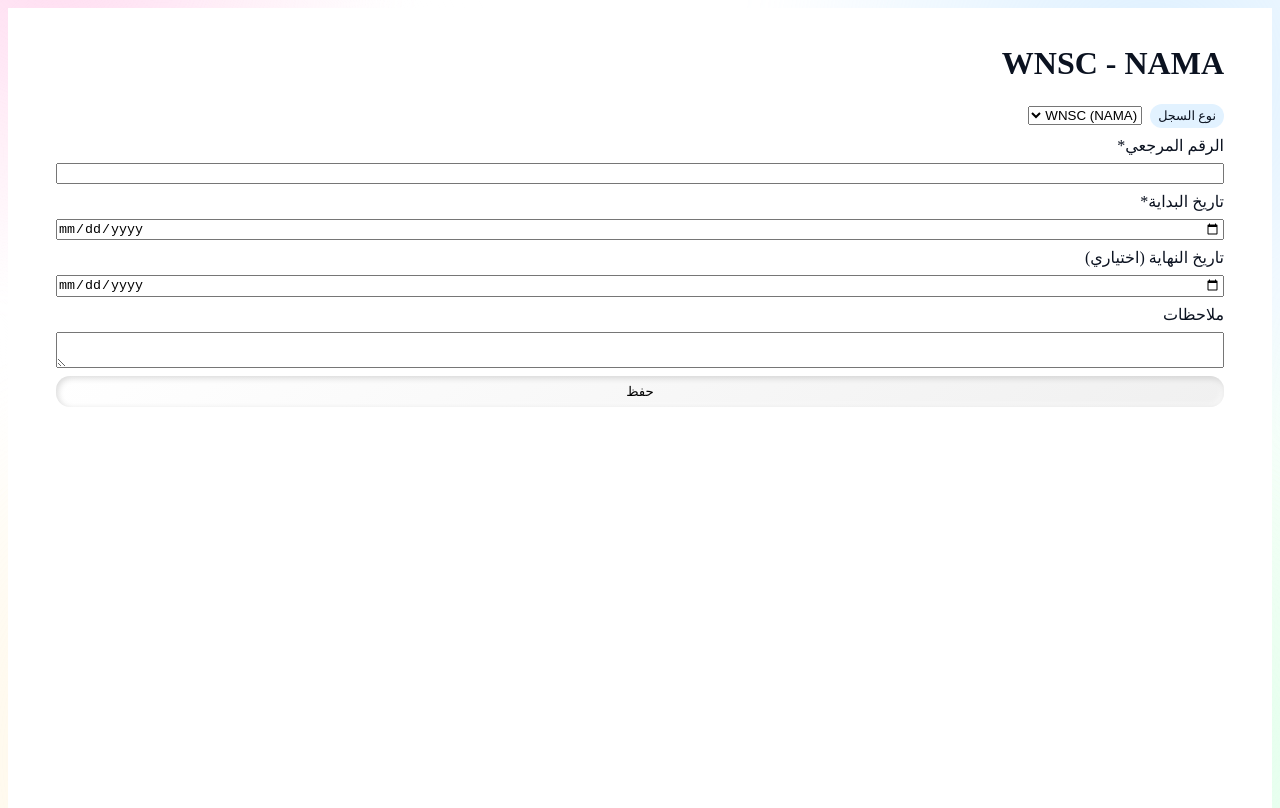
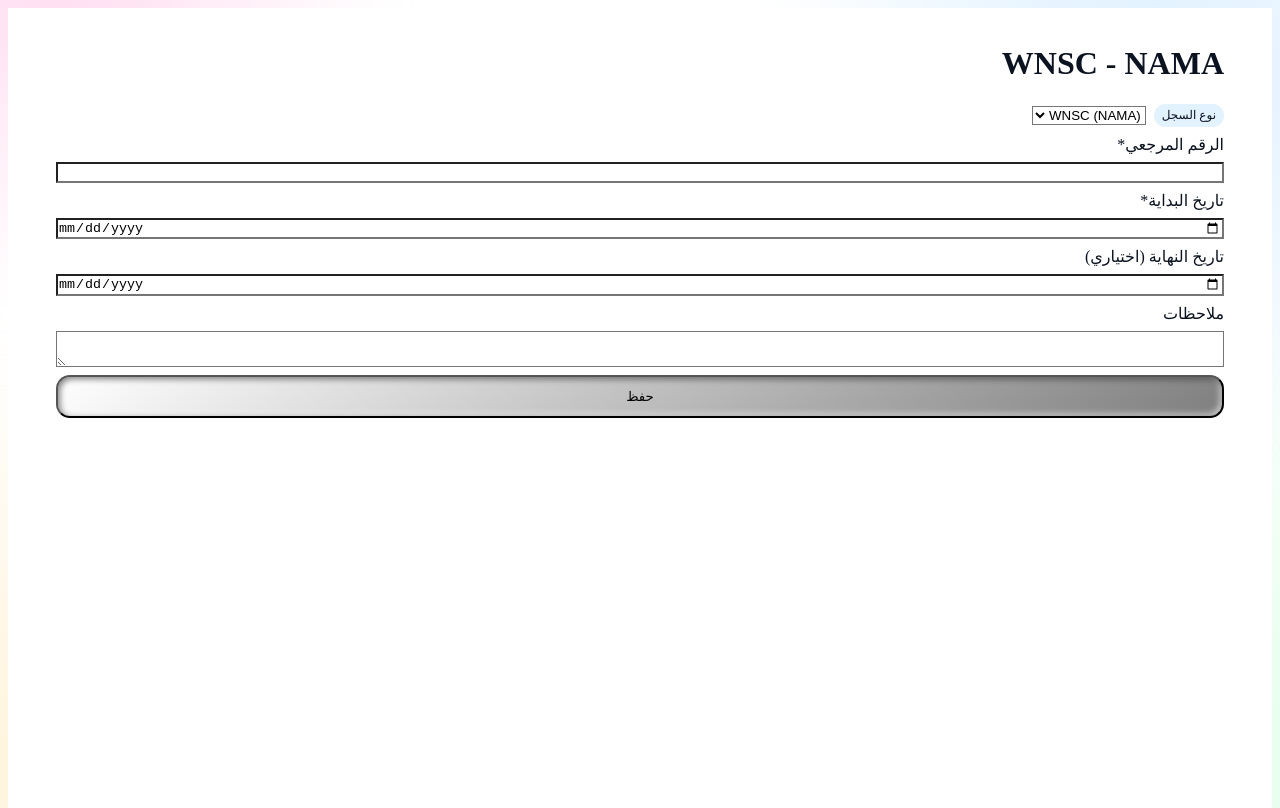
Before and after one commit to muhanadalniri-sketch/Rekaz-Final-2, a Next.js app: page /wnsc in a window 1280 px wide. Built offline with nearby package versions, Linux system fonts and the light colour scheme.

Commit message:
Update styles.css

```diff
--- a/app/styles.css
+++ b/app/styles.css
@@ -1,82 +1,141 @@
-:root{
-  --bg:#ffffff; --fg:#0b1220; --accent:#0b61ff; --muted:#6b7280;
-  --chip:#e2f2ff; --bevel-highlight:rgba(255,255,255,.7); --bevel-shadow:rgba(0,0,0,.15);
+:root {
+  --bg:#ffffff;
+  --fg:#0b1220;
+  --accent:#b061ff;
+  --muted:#6b7280;
+  --chip:#e2f2ff;
+  --bevel-highlight:rgba(255,255,255,.7);
+  --bevel-shadow:rgba(0,0,0,.5);
 }
-@media (prefers-color-scheme: dark){
-  :root{ --bg:#0b0b0b; --fg:#f3f4f6; --chip:#111827; --bevel-shadow:rgba(0,0,0,.5); }
+@media (prefers-color-scheme: dark) {
+  :root {
+    --bg:#0b0b0b;
+    --fg:#f3f4f6;
+    --chip:#111827;
+    --bevel-shadow:rgba(0,0,0,.5);
+  }
+}
+html, body {
+  height:100%;
+  background:var(--bg);
+  color:var(--fg);
+}
+*, *::before, *::after {
+  box-sizing:border-box
 }
 
-html, body { height:100%; background:var(--bg); color:var(--fg); }
-*{ box-sizing:border-box }
-
-/* === Animated pastel gradient + moving white glow (خلفية تشبه ChatGPT) === */
-body::before{
-  content:""; position:fixed; inset:-20%; z-index:-3;
+/* Animated pastel gradient + moving white glow */
+body::before {
+  content:"";
+  position:fixed;
+  inset:-20%;
+  z-index:-3;
   background:
     radial-gradient(35rem 35rem at 20% 10%, rgba(255,180,220,.45), transparent 60%),
     radial-gradient(40rem 40rem at 80% 20%, rgba(180,220,255,.45), transparent 60%),
-    radial-gradient(45rem 45rem at 30% 80%, rgba(255,230,180,.45), transparent 60%),
+    radial-gradient(45rem 45rem at 20% 80%, rgba(255,230,180,.45), transparent 60%),
     radial-gradient(50rem 50rem at 80% 80%, rgba(190,255,210,.45), transparent 60%);
   filter: blur(20px) saturate(110%);
   animation: floatGradient 18s ease-in-out infinite alternate;
   pointer-events:none;
 }
-body::after{
-  content:""; position:fixed; inset:-25%; z-index:-4;
+
+body::after {
+  content:"";
+  position:fixed;
+  inset:-25%;
+  z-index:-4;
   background:
     radial-gradient(32rem 32rem at 25% 30%, rgba(255,255,255,.55), transparent 60%),
-    radial-gradient(38rem 38rem at 75% 70%, rgba(255,255,255,.45), transparent 60%);
-  filter: blur(35px);
-  animation: whiteDrift 22s ease-in-out infinite alternate;
+    radial-gradient(38rem 38rem at 75% 70%, rgba(255,255,255,.55), transparent 60%);
+  filter: blur(30px);
+  animation: whiteDrift 25s ease-in-out infinite alternate;
   pointer-events:none;
 }
-@keyframes floatGradient{
-  0%{transform:translate3d(0,0,0) scale(1)}
-  50%{transform:translate3d(-3%, 2%, 0) scale(1.03)}
-  100%{transform:translate3d(3%, -2%, 0) scale(1.06)}
+
+@keyframes floatGradient {
+  0% { transform:translate3d(0,0,0) scale(1) }
+  50% { transform:translate3d(-3%,3%,0) scale(1.03) }
+  100% { transform:translate3d(2%,-3%,0) scale(1.05) }
 }
-@keyframes whiteDrift{
-  0%{transform:translate3d(0,0,0) scale(1)}
-  100%{transform:translate3d(2%, -3%, 0) scale(1.05)}
+@keyframes whiteDrift {
+  0% { transform:translate3d(0,0,0) scale(1) }
+  100% { transform:translate3d(2%,-3%,0) scale(1.05) }
 }
-@media (prefers-reduced-motion: reduce){ body::before, body::after{ animation:none } }
+@media (prefers-reduced-motion: reduce) {
+  body::before, body::after { animation:none }
+}
 
-/* === Layout helpers === */
-.container{ max-width:1200px; margin:0 auto; padding:1rem }
-.grid{ display:grid; gap:1rem }
-.grid-3{ grid-template-columns: repeat(3, minmax(0,1fr)); }
-@media (max-width:900px){ .grid-3{ grid-template-columns:1fr } }
-
-/* === كروت صغيرة “طايرة” (تبقى موجودة) === */
-.card{
+.container {
+  max-width:1200px;
+  margin:0 auto;
+  padding:1rem
+}
+.card {
   border-radius:20px;
   padding:1rem;
-  background: rgba(255,255,255,.55);
+  background:rgba(255,255,255,.55);
   backdrop-filter: blur(8px) saturate(110%);
-  box-shadow: 0 1px 2px rgba(0,0,0,.06), inset 1px 1px 0 rgba(255,255,255,.05);
+  box-shadow: 1px 1px 1px rgba(0,0,0,.2), inset 1px 1px 0 rgba(255,255,255,.4);
 }
-@media (prefers-color-scheme: dark){
-  .card{ background: rgba(20,20,20,.55); }
+@media (prefers-color-scheme: dark) {
+  .card { background:rgba(20,20,20,.55) }
+}
+.grid {
+  display:grid;
+  gap:1rem
+}
+.grid-3 {
+  grid-template-columns: repeat(3, minmax(0,1fr));
+}
+@media (max-width:900px) {
+  .grid-3 { grid-template-columns: 1fr }
+}
+.btn-concave {
+  padding:.75rem 1.5rem;
+  border-radius:14px;
+  background:linear-gradient(145deg, var(--bevel-highlight), var(--bevel-shadow));
+  box-shadow: inset 2px 2px 6px var(--bevel-shadow), inset -2px -2px 6px var(--bevel-highlight);
+  transition: transform .15s ease-in-out;
+}
+.btn-concave:active {
+  transform:scale(.98) rotate(-1deg);
+  filter:brightness(.98)
+}
+.kpi {
+  display:flex;
+  flex-direction:column;
+  gap:.25rem
+}
+.muted {
+  color:var(--muted);
+  font-size:.9rem
+}
+.chip {
+  background:var(--chip);
+  padding:.25rem .5rem;
+  border-radius:999px;
+  font-size:.75rem
 }
 
-/* === حاوية شفافة تمامًا (بدل المربع الكبير) === */
-.panel{
-  background: transparent !important;
-  backdrop-filter: none !important;
+/* إزالة اللون الأبيض من الكروت والفورم وجعلها شفافة */
+.card,
+.panel,
+input,
+select,
+textarea {
+  background-color: transparent !important;
   box-shadow: none !important;
-  border: none !important;
-  border-radius: 0;
-  padding: 0;
 }
 
-/* === أزرار و عناصر مساعدة === */
-.btn-concave{
-  position:relative; border:none; padding:.5rem .75rem; border-radius:14px;
-  background:linear-gradient(145deg, rgba(255,255,255,.08), rgba(0,0,0,.06));
-  box-shadow: inset 2px 2px 6px var(--bevel-shadow), inset -2px -2px 6px var(--bevel-highlight);
-  transition: transform .15s ease, filter .15s ease;
+.dropdown,
+.popup,
+.modal {
+  background-color: transparent !important;
+  box-shadow: none !important;
 }
-.btn-concave:active{ transform:scale(.98) rotate(-1deg); filter:brightness(.98) }
-.kpi{ display:flex; flex-direction:column; gap:.25rem }
-.muted{ color:var(--muted); font-size:.9rem }
-.chip{ background:var(--chip); padding:.25rem .5rem; border-radius:999px; font-size:.8rem }
+
+form,
+.form-container {
+  background-color: transparent !important;
+}
```
